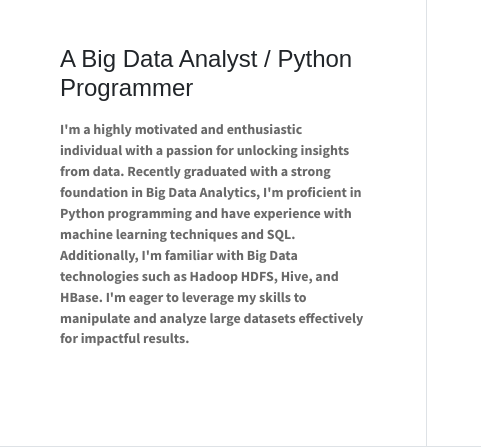
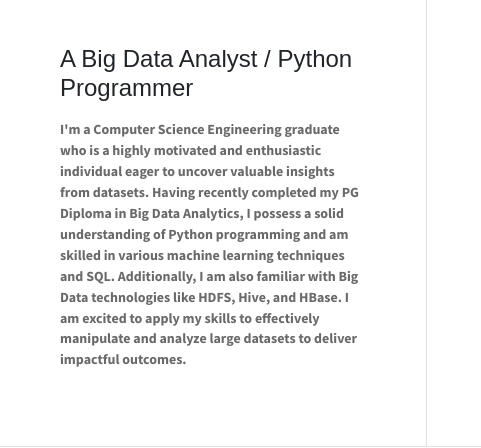
Before and after one commit to jaymoundekar18/jaymoundekar18.github.io, a plain HTML site: page index.html in a window 1280 px wide. Shown: the part 823-1271 px from the top of the page, 0-481 px from the left. Drawn offline with Linux system fonts and the light colour scheme; some packages are replaced by stand-ins of ours; a small style sheet from the web is missing.

Commit message:
Update index.html

```diff
--- a/index.html
+++ b/index.html
@@ -82,11 +82,11 @@
                 <h3 class="font-weight-light">Who am I ?</h3>
                 <span class="line mb-5"></span>
                 <h4 class="mb-3">A Big Data Analyst / Python Programmer</h4>
-                <p class="mt-20"><b>I'm a highly motivated and enthusiastic individual with a passion for unlocking insights from data.
-			Recently graduated with a strong foundation in Big Data Analytics, I'm proficient in Python programming and
-			have experience with machine learning techniques and SQL. Additionally, I'm familiar with Big Data technologies
-			such as Hadoop HDFS, Hive, and HBase. I'm eager to leverage my skills to manipulate and analyze large datasets
-			effectively for impactful results.</b></p>
+                <p class="mt-20"><b>I'm a Computer Science Engineering graduate who is a highly motivated and enthusiastic individual eager
+			to uncover valuable insights from datasets. Having recently completed my PG Diploma in Big Data Analytics,
+			I possess a solid understanding of Python programming and am skilled in various machine learning techniques and SQL.
+			Additionally, I am also familiar with Big Data technologies like HDFS, Hive, and HBase.  I am excited to apply my skills
+			to effectively manipulate and analyze large datasets to deliver impactful outcomes.</b></p>
 
             </div>
 
```
